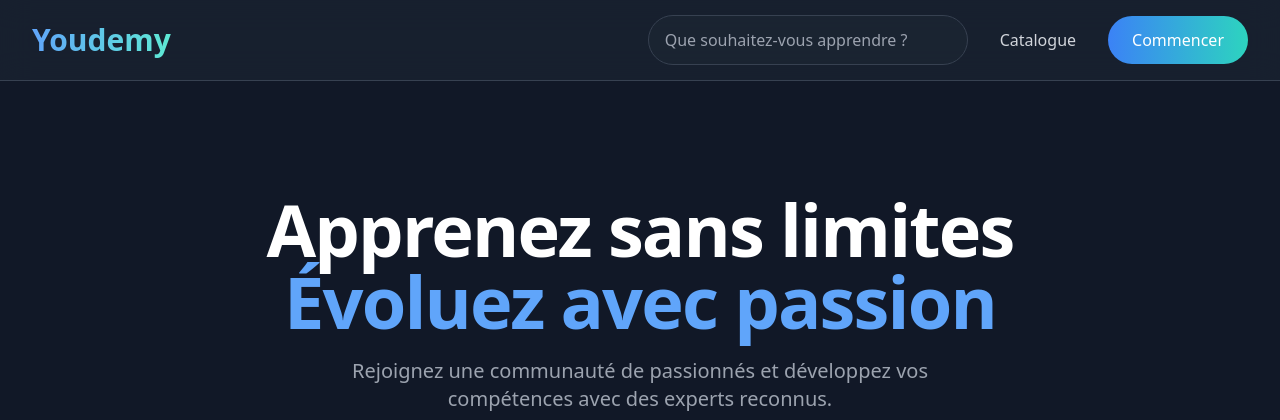
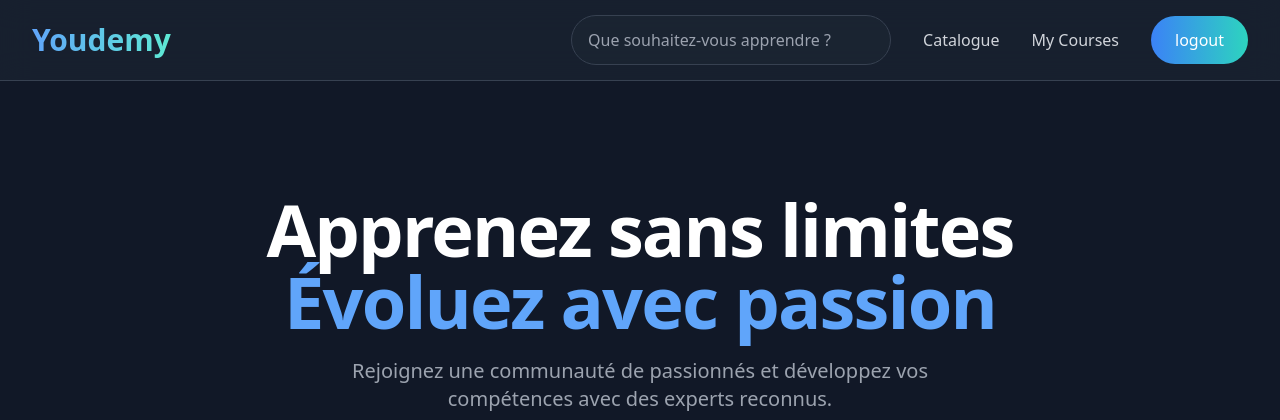
Before and after one commit to ali-rostom1/Youdemy, a PHP site: page / in a window 1280 px wide. Shown: the top 420 px of the page. Run offline with PHP 8.4, Linux system fonts and the light colour scheme; the visitor is signed in with stand-in values (Sample User, id 1); data comes from the database, SQL or seed files in the repository; style sheets or scripts are compiled from the project's sources.

Commit message:
fix authentification logic in controller

```diff
--- a/public/index.php
+++ b/public/index.php
@@ -36,8 +36,11 @@
     $router->add("/login",function () use ($authController){
         $authController->login();
     });
+    $router->add("/logout",function () use ($authController){
+        $authController->logout();
+    });
     $router->add("/test",function(){
-        $courseDAO = new CourseDAO();
+        session_start();
     });
 
     $requestedURI = $_SERVER["REQUEST_URI"];
--- a/src/Controller/AuthController.php
+++ b/src/Controller/AuthController.php
@@ -56,4 +56,10 @@
                 exit;
             }
         }
+        public function logout()
+        {
+            $this->auth->logout();
+            header("location: /authentification");
+            exit;
+        }
     }
--- a/src/Controller/CourseController.php
+++ b/src/Controller/CourseController.php
@@ -29,6 +29,7 @@
             }
             $categories = array_slice($this->categoryDAO->getAllCategories(), 0, 3);
             $courses = array_slice($this->courseDAO->getAllCourses(), 0, 3);
+            $isLogged = $this->auth->isAuthenticated();
             include "../src/Views/home.php";
         }
         public function catalogue() : void
@@ -36,13 +37,14 @@
             if($this->auth->isAdmin())
             {
                 header("location: /admin/dashboard");
-                return;
+                exit;
             }
             $categories = $this->categoryDAO->getAllCategories();
             $courses = $this->courseDAO->getAllCourses();
             $tags = $this->tagDAO->getAllTags();
             $documentCoursesCount = $this->courseDAO->getDocumentCoursesCount();
             $videoCoursesCount = $this->courseDAO->getVideoCoursesCount();
+            $isLogged = $this->auth->isAuthenticated();
             include "../src/Views/catalogue.php";
         }
     }
--- a/src/Service/Authentification.php
+++ b/src/Service/Authentification.php
@@ -72,15 +72,15 @@ class Authentification {
     }
     public function isAdmin() : bool
     {
-        return $this->hasRole("Admin");
+        return $this->hasRole("admin");
     }
     public function isStudent() : bool
     {
-        return $this->hasRole("Student");
+        return $this->hasRole("student");
     }
     public function isTeacher() : bool
     {
-        return $this->hasRole("Teacher");
+        return $this->hasRole("teacher");
     }
 
 }
--- a/src/Views/components/header.php
+++ b/src/Views/components/header.php
@@ -3,9 +3,13 @@
 <head>
     <meta charset="UTF-8">
     <meta name="viewport" content="width=device-width, initial-scale=1.0">
-    <title>Catalogue des cours - Youdemy</title>
+    <title>Youdemy</title>
+    <link rel="icon" type="image/svg+xml" href="assets/images/icons/favicon.svg">
+    <link rel="alternate icon" type="image/png" href="/favicon.png">
+    <link rel="apple-touch-icon" href="/apple-touch-icon.png">
     <link rel="stylesheet" href="assets/css/output.css">
     <link rel="stylesheet" href="assets/css/input.css">
+
 </head>
 <body class="bg-gray-900">
     <!-- Navigation (same as homepage) -->
@@ -31,7 +35,13 @@
                         <input type="search" placeholder="Que souhaitez-vous apprendre ?" class="w-80 pl-4 pr-10 py-3 bg-gray-800/50 border border-gray-700 text-gray-200 rounded-full focus:outline-none focus:ring-2 focus:ring-blue-500">
                     </div>
                     <a href="/catalogue" class="text-gray-300 hover:text-blue-400 font-medium">Catalogue</a>
-                    <a href="/authentification" class="px-6 py-3 rounded-full text-white bg-gradient-to-r from-blue-500 to-teal-400 hover:from-blue-600 hover:to-teal-500">Commencer</a>
+                    <?php if(!isset($isLogged) || !$isLogged) echo '<a href="/authentification" class="px-6 py-3 rounded-full text-white bg-gradient-to-r from-blue-500 to-teal-400 hover:from-blue-600 hover:to-teal-500">Commencer</a>'; ?>
+                    <?php if(isset($isLogged) && $isLogged) {
+                            echo '<a href="/my_courses" class="text-gray-300 hover:text-blue-400 font-medium">My Courses</a>';
+                            echo '<a href="/logout" class="px-6 py-3 rounded-full text-white bg-gradient-to-r from-blue-500 to-teal-400 hover:from-blue-600 hover:to-teal-500">logout</a>';
+                            }
+                        ?>
+
                 </div>
             </div>
         </div>
```
Also changed, not shown: public/assets/images/icons/favicon.svg (added).
